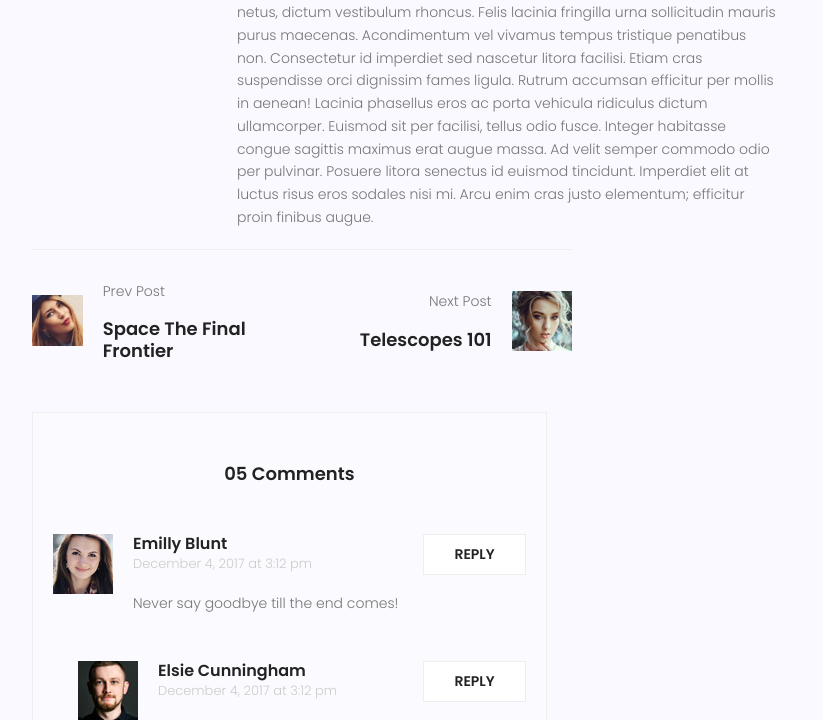
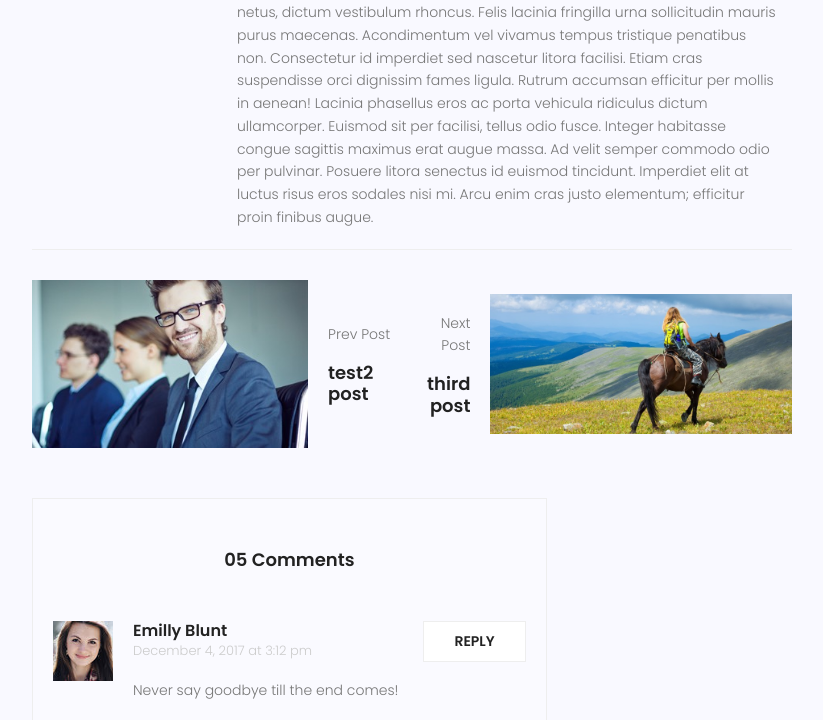
Before and after one commit to ARB1380/FirstDjango, a Django app: page /blog/4 in a window 1280 px wide. Shown: the part 1334-2054 px from the top of the page, without its empty margins (38-861 px from the left). Run offline with Django 4.2, Linux system fonts and the light colour scheme; data comes from the database, SQL or seed files in the repository; both versions use the stored data as it was after the commit; some libraries are stand-ins or nearby versions.

Commit message:
done second exercise of dbadmin

```diff
--- a/blog/views.py
+++ b/blog/views.py
@@ -36,9 +36,13 @@ def blog_view(request, **kwargs):
 def blog_single_view(request, pid):
     posts = Post.objects.filter(status=True)
     post = get_object_or_404(posts, pk=pid)
+    post_index = list(posts).index(post)
+    previous_post = posts[post_index - 1] if post_index > 0 else None
+    next_post = posts[post_index + 1] if post_index < len(posts) - 1 else None
     post.counted_views += 1
     post.save()
-    context = {'post': post}
+
+    context = {'post': post, 'previous_post': previous_post, 'next_post' : next_post}
     return render(request, 'blog/blog-single.html', context)
 
 
--- a/templates/blog/blog-single.html
+++ b/templates/blog/blog-single.html
@@ -61,30 +61,36 @@
 
 							<div class="navigation-area">
 								<div class="row">
+									{% if previous_post %}
 									<div class="col-lg-6 col-md-6 col-12 nav-left flex-row d-flex justify-content-start align-items-center">
+
 										<div class="thumb">
-											<a href="#"><img class="img-fluid" src="{% static 'img/blog/prev.jpg' %}" alt=""></a>
+											<a href="{% url 'single' pid=previous_post.id %}"><img class="img-fluid" src="{{ previous_post.image.url}}" alt=""></a>
 										</div>
 										<div class="arrow">
-											<a href="#"><span class="lnr text-white lnr-arrow-left"></span></a>
+											<a href="{% url 'single' pid=previous_post.id %}"><span class="lnr text-white lnr-arrow-left"></span></a>
 										</div>
 										<div class="detials">
 											<p>Prev Post</p>
-											<a href="#"><h4>Space The Final Frontier</h4></a>
+											<a href="{% url 'single' pid=previous_post.id %}"><h4>{{previous_post.title}}</h4></a>
 										</div>
 									</div>
+									{% endif %}
+
+									{% if next_post %}
 									<div class="col-lg-6 col-md-6 col-12 nav-right flex-row d-flex justify-content-end align-items-center">
 										<div class="detials">
 											<p>Next Post</p>
-											<a href="#"><h4>Telescopes 101</h4></a>
+											<a href="{% url 'single' pid=next_post.id %}"><h4>{{next_post.title}}</h4></a>
 										</div>
 										<div class="arrow">
-											<a href="#"><span class="lnr text-white lnr-arrow-right"></span></a>
+											<a href="{% url 'single' pid=next_post.id %}"><span class="lnr text-white lnr-arrow-right"></span></a>
 										</div>
 										<div class="thumb">
-											<a href="#"><img class="img-fluid" src="{% static 'img/blog/next.jpg' %}" alt=""></a>
+											<a href="{% url 'single' pid=next_post.id %}"><img class="img-fluid" src="{{ next_post.image.url}}" alt=""></a>
 										</div>
 									</div>
+									{% endif %}
 								</div>
 							</div>
 							<div class="comments-area">
```
Also changed, not shown: db.sqlite3, media/blog/cat-widget2.jpg (added).
